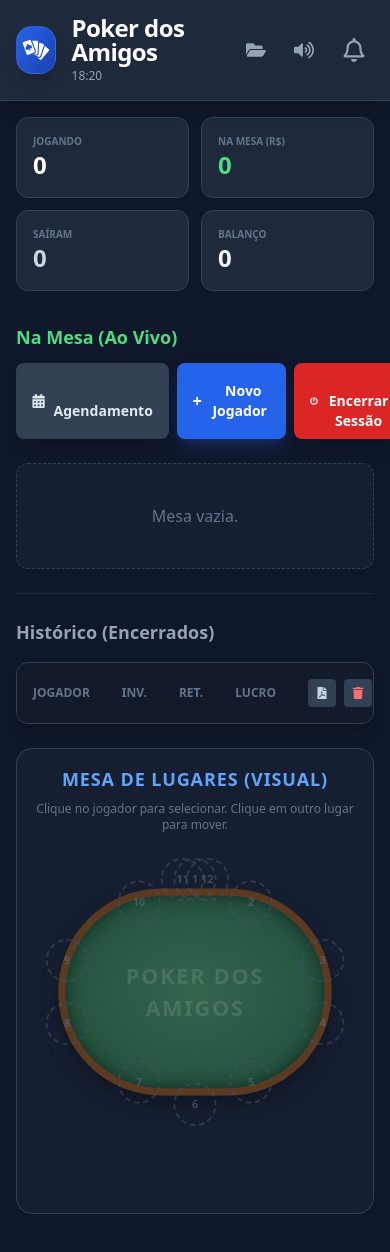
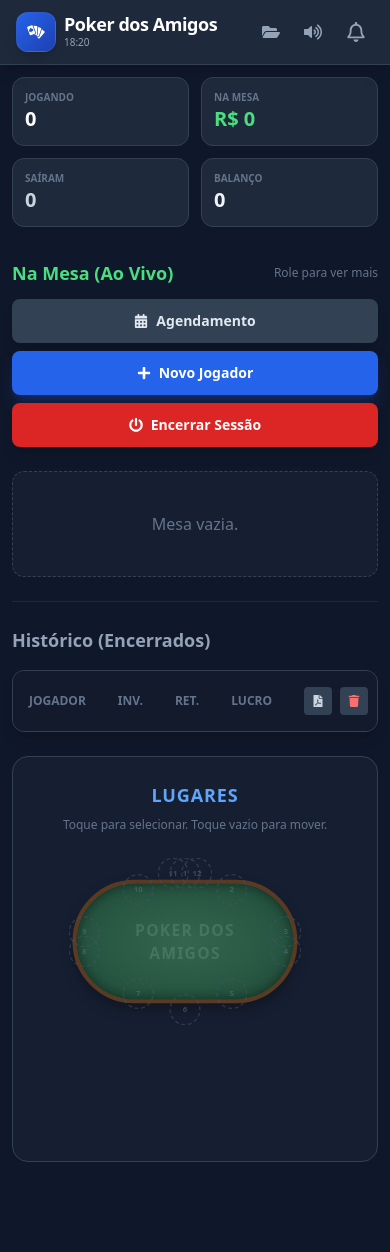
Before and after one commit to Aliciosan/pokerdosamigos, a Next.js app: page / in a window 390 px wide. Shown: the top 1252 px of the page. Built offline with nearby package versions, Linux system fonts and the light colour scheme.

Commit message:
Primeiro commit

```diff
--- a/src/app/globals.css
+++ b/src/app/globals.css
@@ -2,12 +2,13 @@
 @tailwind components;
 @tailwind utilities;
 
-/* CONFIGURAÇÃO BASE (Convertido de @apply para CSS padrão para corrigir o erro) */
+/* Configuração Base */
 body {
-  background-color: rgb(15, 23, 42); /* Cor exata do bg-slate-900 */
-  color: #f1f5f9; /* Cor exata do text-slate-100 */
+  background-color: rgb(15, 23, 42); /* Slate 900 */
+  color: #f1f5f9; /* Slate 100 */
   min-height: 100vh;
-  font-family: ui-sans-serif, system-ui, -apple-system, BlinkMacSystemFont, "Segoe UI", Roboto, "Helvetica Neue", Arial, sans-serif;
+  font-family: ui-sans-serif, system-ui, -apple-system, sans-serif;
+  overflow-x: hidden; /* Evita rolagem lateral indesejada no mobile */
 }
 
 /* --- ANIMAÇÕES --- */
@@ -19,26 +20,6 @@ body {
   animation: fadeIn 0.3s ease-out;
 }
 
-@keyframes bellShake {
-  0% { transform: rotate(0); }
-  15% { transform: rotate(5deg); }
-  30% { transform: rotate(-5deg); }
-  45% { transform: rotate(4deg); }
-  60% { transform: rotate(-4deg); }
-  75% { transform: rotate(2deg); }
-  85% { transform: rotate(-2deg); }
-  100% { transform: rotate(0); }
-}
-.bell-ring {
-  animation: bellShake 0.5s cubic-bezier(.36,.07,.19,.97) both;
-}
-
-@keyframes pulseSelect {
-  0% { box-shadow: 0 0 0 0 rgba(234, 179, 8, 0.7); }
-  70% { box-shadow: 0 0 0 10px rgba(234, 179, 8, 0); }
-  100% { box-shadow: 0 0 0 0 rgba(234, 179, 8, 0); }
-}
-
 /* --- MESA VISUAL --- */
 .poker-table-container {
   position: relative;
@@ -46,6 +27,7 @@ body {
   max-width: 800px;
   height: 380px;
   margin: 0 auto 40px;
+  transition: transform 0.3s ease; /* Suaviza a troca de tamanho */
 }
 
 .poker-table-felt {
@@ -70,7 +52,7 @@ body {
   text-align: center;
 }
 
-/* Posições das Cadeiras */
+/* Posições das Cadeiras (Desktop) */
 .seat-pos-1 { top: -10px; left: 50%; transform: translateX(-50%); }
 .seat-pos-2 { top: 15px; right: 20%; }
 .seat-pos-3 { top: 80px; right: -5px; }
@@ -84,14 +66,31 @@ body {
 .seat-pos-11 { top: -10px; left: 35%; }
 .seat-pos-12 { top: -10px; right: 35%; }
 
-/* Mobile Responsive */
+/* --- RESPONSIVIDADE MOBILE --- */
 @media (max-width: 640px) {
   .poker-table-container {
-    height: 300px;
-    transform: scale(0.9);
+    /* Diminui a mesa para 65% do tamanho original */
+    transform: scale(0.65);
     transform-origin: top center;
+    height: 260px; /* Reduz altura do container */
+    margin-bottom: 20px;
+    margin-left: -10px;
+    margin-right: -10px;
   }
-  .poker-table-felt { inset: 35px 10px; }
-  .seat-pos-3, .seat-pos-4 { right: -15px; }
-  .seat-pos-8, .seat-pos-9 { left: -15px; }
+
+  .poker-table-felt {
+    inset: 35px 5px;
+    border-width: 6px;
+  }
+
+  /* Ajuste fino para cadeiras laterais não cortarem */
+  .seat-pos-3, .seat-pos-4 { right: -12px; }
+  .seat-pos-8, .seat-pos-9 { left: -12px; }
 }
+
+@media (max-width: 380px) {
+  .poker-table-container {
+    transform: scale(0.55);
+    height: 240px;
+  }
+}
--- a/src/app/page.tsx
+++ b/src/app/page.tsx
@@ -21,43 +21,37 @@ export default function Home() {
   } = usePokerGame();
 
   const [activeModal, setActiveModal] = useState<'add' | 'schedule' | 'sessions' | null>(null);
-  const [selectedSeatId, setSelectedSeatId] = useState<number | null>(null); // Estado para controlar a seleção na mesa
+  const [selectedSeatId, setSelectedSeatId] = useState<number | null>(null);
 
-  // --- LÓGICA DE MOVIMENTAÇÃO NA MESA ---
+  // --- LÓGICA DE SELEÇÃO DA MESA ---
   const handleSeatClick = (seatNum: number) => {
     const occupant = confirmedPlayers.find(p => p.seat === seatNum);
 
-    // Cenário 1: Já existe alguém selecionado
     if (selectedSeatId) {
-        // Clicou no mesmo jogador? -> Deseleciona
+        // Se clicar no mesmo -> Deseleciona
         if (occupant && occupant.id === selectedSeatId) {
             setSelectedSeatId(null);
             return;
         }
-
-        // Clicou em outro jogador? -> Troca de lugares (Swap)
+        // Se clicar em outro -> Troca
         if (occupant) {
             setConfirmedPlayers(prev => prev.map(p => {
-                if (p.id === selectedSeatId) return { ...p, seat: seatNum }; // Selecionado vai para o destino
+                if (p.id === selectedSeatId) return { ...p, seat: seatNum };
                 const selectedPlayer = prev.find(x => x.id === selectedSeatId);
-                if (p.id === occupant.id) return { ...p, seat: selectedPlayer!.seat }; // Ocupante vai para a origem
+                if (p.id === occupant.id) return { ...p, seat: selectedPlayer!.seat };
                 return p;
             }));
             setSelectedSeatId(null);
             return;
         }
-
-        // Clicou em cadeira vazia? -> Move o jogador
+        // Se clicar vazio -> Move
         setConfirmedPlayers(prev => prev.map(p =>
             p.id === selectedSeatId ? { ...p, seat: seatNum } : p
         ));
         setSelectedSeatId(null);
 
     } else {
-        // Cenário 2: Ninguém selecionado
-        if (occupant) {
-            setSelectedSeatId(occupant.id); // Seleciona o jogador clicado
-        }
+        if (occupant) setSelectedSeatId(occupant.id);
     }
   };
 
@@ -75,7 +69,7 @@ export default function Home() {
   const totalCashOut = players.reduce((acc, p) => acc + (p.cashOut || 0), 0);
   const balance = totalInvested - totalCashOut;
 
-  // --- OUTRAS AÇÕES ---
+  // --- AÇÕES ---
   const handleDeleteHistory = (id: number) => {
     if(confirm("Apagar registro do histórico?")) setPlayers(prev => prev.filter(p => p.id !== id));
   };
@@ -84,7 +78,7 @@ export default function Home() {
   };
 
   return (
-    <main className="min-h-screen bg-slate-900 text-slate-100 pb-20 font-sans">
+    <main className="min-h-screen bg-slate-900 text-slate-100 pb-20 font-sans overflow-x-hidden">
       <ToastContainer toasts={toasts} removeToast={removeToast} />
 
       <Header
@@ -93,15 +87,15 @@ export default function Home() {
         onOpenSchedule={() => setActiveModal('schedule')} onOpenSessions={() => setActiveModal('sessions')}
       />
 
-      <div className="max-w-6xl mx-auto p-4 space-y-6">
+      <div className="max-w-6xl mx-auto p-3 md:p-6 space-y-6">
 
-        {/* Banner Próximo Jogo */}
+        {/* Banner Próximo Jogo Responsivo */}
         {schedule.length > 0 && (
-           <div className="bg-blue-900/30 border border-blue-800 rounded-xl p-4 flex justify-between items-center shadow-lg animate-fade">
-              <div className="flex items-center gap-3">
-                 <div className="bg-blue-600 p-2 rounded-lg"><FaCalendarAlt className="text-white"/></div>
-                 <div>
-                    <p className="text-xs text-blue-300 font-bold uppercase">Próximo Jogo Agendado</p>
+           <div className="bg-blue-900/30 border border-blue-800 rounded-xl p-4 flex flex-col md:flex-row gap-4 justify-between items-center shadow-lg animate-fade">
+              <div className="flex items-center gap-3 w-full">
+                 <div className="bg-blue-600 p-3 rounded-lg"><FaCalendarAlt className="text-white text-xl"/></div>
+                 <div className="flex-1">
+                    <p className="text-xs text-blue-300 font-bold uppercase">Próximo Jogo</p>
                     <h3 className="font-bold text-white text-lg leading-tight">{schedule[0].title}</h3>
                     <p className="text-sm text-blue-200">{new Date(schedule[0].date).toLocaleString('pt-BR')}</p>
                  </div>
@@ -109,43 +103,69 @@ export default function Home() {
            </div>
         )}
 
-        {/* Stats Dashboard */}
+        {/* Stats Grid: 2 colunas no mobile, 4 no desktop */}
         <div className="grid grid-cols-2 md:grid-cols-4 gap-3">
-            <div className="bg-slate-800 p-4 rounded-xl border border-slate-700"><p className="text-[10px] text-slate-500 uppercase font-bold">Jogando</p><p className="text-2xl font-bold text-white">{activeCount}</p></div>
-            <div className="bg-slate-800 p-4 rounded-xl border border-slate-700"><p className="text-[10px] text-slate-500 uppercase font-bold">Na Mesa (R$)</p><p className="text-2xl font-bold text-green-400">{totalInvested}</p></div>
-            <div className="bg-slate-800 p-4 rounded-xl border border-slate-700"><p className="text-[10px] text-slate-500 uppercase font-bold">Saíram</p><p className="text-2xl font-bold text-slate-300">{finishedCount}</p></div>
-            <div className="bg-slate-800 p-4 rounded-xl border border-slate-700"><p className="text-[10px] text-slate-500 uppercase font-bold">Balanço</p><p className="text-2xl font-bold">{balance}</p></div>
+            <div className="bg-slate-800 p-3 md:p-4 rounded-xl border border-slate-700">
+                <p className="text-[10px] text-slate-500 uppercase font-bold">Jogando</p>
+                <p className="text-xl md:text-2xl font-bold text-white">{activeCount}</p>
+            </div>
+            <div className="bg-slate-800 p-3 md:p-4 rounded-xl border border-slate-700">
+                <p className="text-[10px] text-slate-500 uppercase font-bold">Na Mesa</p>
+                <p className="text-xl md:text-2xl font-bold text-green-400 truncate">R$ {totalInvested}</p>
+            </div>
+            <div className="bg-slate-800 p-3 md:p-4 rounded-xl border border-slate-700">
+                <p className="text-[10px] text-slate-500 uppercase font-bold">Saíram</p>
+                <p className="text-xl md:text-2xl font-bold text-slate-300">{finishedCount}</p>
+            </div>
+            <div className="bg-slate-800 p-3 md:p-4 rounded-xl border border-slate-700">
+                <p className="text-[10px] text-slate-500 uppercase font-bold">Balanço</p>
+                <p className="text-xl md:text-2xl font-bold truncate">{balance}</p>
+            </div>
         </div>
 
-        {/* Barra de Ações */}
-        <div className="flex flex-col md:flex-row justify-between items-end gap-3 pt-2">
-          <h2 className="text-lg font-bold text-green-400 w-full md:w-auto">Na Mesa (Ao Vivo)</h2>
-          <div className="flex gap-2 w-full md:w-auto">
-             <button onClick={() => setActiveModal('schedule')} className="flex-1 md:flex-none bg-slate-700 hover:bg-slate-600 text-slate-200 px-4 py-2 rounded-lg text-sm font-bold shadow-lg flex items-center justify-center gap-2 transition-colors"><FaCalendarAlt />&nbsp; Agendamento</button>
-             <button onClick={() => setActiveModal('add')} className="flex-1 md:flex-none bg-blue-600 hover:bg-blue-500 text-white px-4 py-2 rounded-lg text-sm font-bold shadow-lg shadow-blue-900/50 flex items-center justify-center gap-2 transition-colors"><FaPlus />&nbsp; Novo Jogador</button>
-             <button onClick={finishSession} className="flex-1 md:flex-none bg-red-600 hover:bg-red-500 text-white px-4 py-2 rounded-lg text-sm font-bold shadow-lg flex items-center justify-center gap-2 transition-colors"><FaPowerOff />&nbsp; Encerrar Sessão</button>
+        {/* Barra de Ações: Coluna no mobile, Linha no desktop */}
+        <div className="flex flex-col gap-3 pt-2">
+          <div className="flex items-center justify-between">
+             <h2 className="text-lg font-bold text-green-400">Na Mesa (Ao Vivo)</h2>
+             <span className="text-xs text-slate-500 md:hidden">Role para ver mais</span>
+          </div>
+
+          <div className="flex flex-col md:flex-row gap-2 w-full">
+             <button onClick={() => setActiveModal('schedule')} className="w-full md:flex-1 bg-slate-700 active:bg-slate-600 md:hover:bg-slate-600 text-slate-200 py-3 md:py-2 rounded-lg text-sm font-bold shadow-lg flex items-center justify-center gap-2 transition-colors">
+                <FaCalendarAlt /> Agendamento
+             </button>
+             <button onClick={() => setActiveModal('add')} className="w-full md:flex-1 bg-blue-600 active:bg-blue-500 md:hover:bg-blue-500 text-white py-3 md:py-2 rounded-lg text-sm font-bold shadow-lg shadow-blue-900/50 flex items-center justify-center gap-2 transition-colors">
+                <FaPlus /> Novo Jogador
+             </button>
+             <button onClick={finishSession} className="w-full md:flex-1 bg-red-600 active:bg-red-500 md:hover:bg-red-500 text-white py-3 md:py-2 rounded-lg text-sm font-bold shadow-lg flex items-center justify-center gap-2 transition-colors">
+                <FaPowerOff /> Encerrar Sessão
+             </button>
           </div>
         </div>
 
+        {/* Listas */}
         <ActiveList players={players} onRebuy={updateRebuy} onCheckout={checkoutPlayer} onDelete={(id) => { if(confirm("Cancelar entrada?")) setPlayers(prev => prev.filter(p => p.id !== id)); }} />
-        <hr className="border-slate-800 my-8" />
+
+        <hr className="border-slate-800 my-6 md:my-8" />
+
         <HistoryList players={players} onDelete={handleDeleteHistory} onClear={handleClearHistory} />
 
-        {/* Mesa Visual */}
-        <div className="bg-slate-800/50 rounded-2xl p-4 md:p-8 mb-8 border border-slate-700 overflow-hidden relative mt-8">
-            <h2 className="text-center text-lg font-bold text-blue-400 mb-2 uppercase tracking-wider">Mesa de Lugares (Visual)</h2>
-            <p className="text-center text-xs text-slate-500 mb-6">Clique no jogador para selecionar. Clique em outro lugar para mover.</p>
-
-            {/* COMPONENTE DA MESA ATUALIZADO */}
-            <PokerTable
-                seats={confirmedPlayers}
-                selectedId={selectedSeatId} // Passa quem está selecionado
-                onRemove={handleRemoveSeat}
-                onSeatClick={handleSeatClick} // Nova função de clique
-            />
+        {/* Mesa Visual Responsiva */}
+        <div className="bg-slate-800/50 rounded-2xl py-6 px-1 md:p-8 border border-slate-700 overflow-hidden relative mt-8 flex justify-center">
+            <div className="w-full max-w-[800px]">
+                <h2 className="text-center text-lg font-bold text-blue-400 mb-2 uppercase tracking-wider">Lugares</h2>
+                <p className="text-center text-xs text-slate-500 mb-6">Toque para selecionar. Toque vazio para mover.</p>
+                <PokerTable
+                    seats={confirmedPlayers}
+                    selectedId={selectedSeatId}
+                    onRemove={handleRemoveSeat}
+                    onSeatClick={handleSeatClick}
+                />
+            </div>
         </div>
       </div>
 
+      {/* Modais */}
       {activeModal === 'add' && <AddPlayerModal onClose={() => setActiveModal(null)} onConfirm={addPlayer} />}
       {activeModal === 'schedule' && <ScheduleModal schedule={schedule} onAdd={addSchedule} onDelete={deleteSchedule} onClose={() => setActiveModal(null)} />}
       {activeModal === 'sessions' && <SessionsModal sessions={sessions} onClear={clearSessions} onClose={() => setActiveModal(null)} />}
--- a/src/components/Header.tsx
+++ b/src/components/Header.tsx
@@ -33,20 +33,22 @@ export default function Header({
 
   return (
     <header className="bg-slate-800 border-b border-slate-700 sticky top-0 z-20 shadow-lg">
-      <div className="max-w-6xl mx-auto px-4 py-4">
+      <div className="max-w-6xl mx-auto px-4 py-3 md:py-4">
         <div className="flex justify-between items-center">
 
-          <div className="flex items-center gap-4">
-            <div className="relative w-12 h-12 bg-gradient-to-br from-blue-600 to-blue-800 rounded-2xl shadow-lg flex items-center justify-center border border-blue-400/20">
-               <GiPokerHand className="text-white text-3xl" />
+          {/* Logo e Título Responsivos */}
+          <div className="flex items-center gap-2 md:gap-4">
+            <div className="relative w-10 h-10 md:w-12 md:h-12 bg-gradient-to-br from-blue-600 to-blue-800 rounded-xl md:rounded-2xl shadow-lg flex items-center justify-center border border-blue-400/20">
+               <GiPokerHand className="text-white text-xl md:text-3xl" />
             </div>
             <div>
-              <h1 className="text-2xl font-bold leading-none tracking-tight text-white">Poker dos Amigos</h1>
-              <p className="text-xs text-slate-400 mt-1">{time}</p>
+              <h1 className="text-lg md:text-2xl font-bold leading-none tracking-tight text-white">Poker dos Amigos</h1>
+              <p className="text-[10px] md:text-xs text-slate-400 mt-0.5 md:mt-1">{time}</p>
             </div>
           </div>
 
-          <div className="flex items-center gap-3">
+          {/* Botões de Ação */}
+          <div className="flex items-center gap-2 md:gap-3">
             <div className="hidden md:flex items-center gap-2 bg-slate-700/50 px-3 py-1.5 rounded-full border border-slate-600 mr-1 shadow-sm">
               <div className="w-2 h-2 rounded-full bg-green-500 animate-pulse shadow-[0_0_8px_rgba(34,197,94,0.6)]"></div>
               <span className="text-xs font-bold text-slate-300">
@@ -55,27 +57,27 @@ export default function Header({
             </div>
 
             <button onClick={onOpenSessions} className="text-slate-400 hover:text-white transition-colors p-2" title="Histórico">
-              <FaFolderOpen className="text-xl" />
+              <FaFolderOpen className="text-lg md:text-xl" />
             </button>
 
-            <button onClick={() => setSoundEnabled(!soundEnabled)} className="text-slate-400 hover:text-white transition-colors p-2" title={soundEnabled ? "Som Ligado" : "Som Mudo"}>
-              {soundEnabled ? <FaVolumeUp className="text-xl" /> : <FaVolumeMute className="text-xl text-red-500" />}
+            <button onClick={() => setSoundEnabled(!soundEnabled)} className="text-slate-400 hover:text-white transition-colors p-2">
+              {soundEnabled ? <FaVolumeUp className="text-lg md:text-xl" /> : <FaVolumeMute className="text-lg md:text-xl text-red-500" />}
             </button>
 
-            {/* Dropdown de Notificações */}
+            {/* Dropdown Notificações */}
             <div className="relative">
                 <button
                     onClick={() => { setShowNotifMenu(!showNotifMenu); onMarkRead(); }}
                     className="text-slate-400 hover:text-white transition-colors p-2 relative"
                 >
-                    <FaRegBell className={`text-2xl ${unreadCount > 0 ? 'animate-bounce' : ''}`} />
+                    <FaRegBell className={`text-xl md:text-2xl ${unreadCount > 0 ? 'animate-bounce' : ''}`} />
                     {unreadCount > 0 && <span className="absolute top-0 right-0 bg-red-500 text-white text-[10px] font-bold px-1.5 py-0.5 rounded-full border-2 border-slate-800">{unreadCount}</span>}
                 </button>
 
                 {showNotifMenu && (
                     <>
                         <div className="fixed inset-0 z-40" onClick={() => setShowNotifMenu(false)}></div>
-                        <div className="absolute right-0 mt-2 w-80 bg-slate-800 border border-slate-700 rounded-xl shadow-2xl overflow-hidden z-50">
+                        <div className="absolute right-0 mt-2 w-72 md:w-80 bg-slate-800 border border-slate-700 rounded-xl shadow-2xl overflow-hidden z-50">
                             <div className="p-3 border-b border-slate-700 flex justify-between items-center bg-slate-900/50">
                                 <span className="text-sm font-bold text-white">Notificações</span>
                                 <button onClick={onClearNotifs} className="text-xs text-blue-400 hover:text-blue-300 flex items-center gap-1"><FaTrash size={10}/> Limpar</button>
@@ -86,7 +88,7 @@ export default function Header({
                                 ) : (
                                     notifications.map(n => (
                                         <div key={n.id} className={`p-3 border-b border-slate-700 ${n.read ? 'opacity-60' : 'bg-slate-700/30'}`}>
-                                            <p className="text-sm text-slate-200">{n.message}</p>
+                                            <p className="text-sm text-slate-200 leading-tight">{n.message}</p>
                                             <p className="text-[10px] text-slate-500 mt-1">{new Date(n.date).toLocaleTimeString()}</p>
                                         </div>
                                     ))
```
